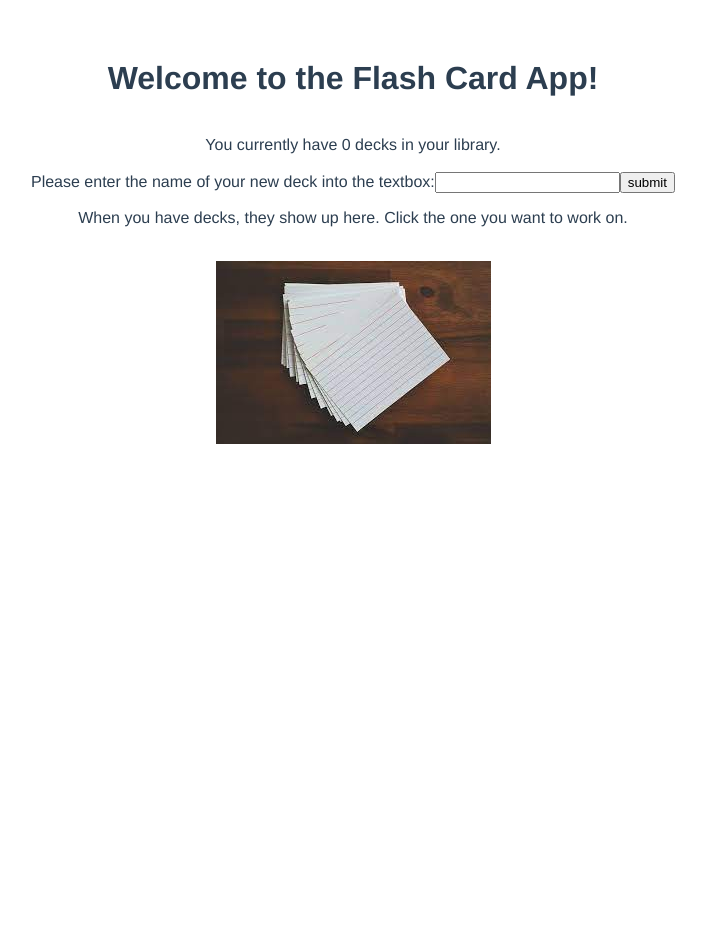
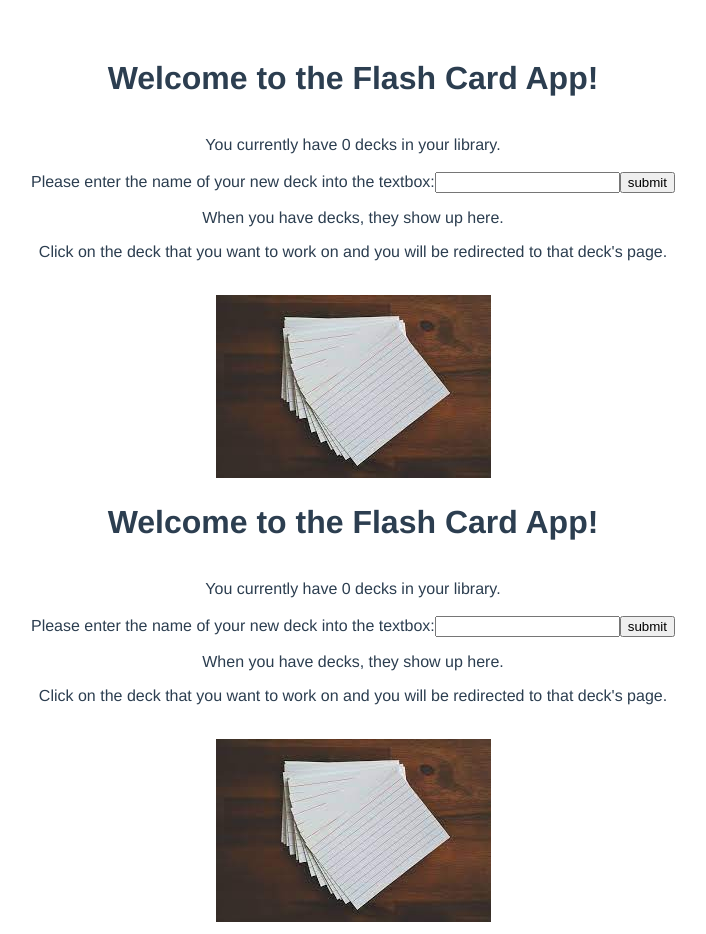
Before and after one commit to abasile1-tech/flash-card-app, a Vue app: page / in a window 1280 px wide. Shown: the whole page, without its empty margins (287-993 px from the left). Before the commit the page ends 800 px from the top, so only its background shows below. Built offline with nearby package versions, Linux system fonts and the light colour scheme.

Commit message:
I added routes, but now I have a duplicate app running on the welcome page. it is the welcome page running twice.

```diff
--- a/package.json
+++ b/package.json
@@ -9,7 +9,8 @@
   },
   "dependencies": {
     "core-js": "^3.6.5",
-    "vue": "^2.6.11"
+    "vue": "^2.6.11",
+    "vue-router": "^3.5.2"
   },
   "devDependencies": {
     "@vue/cli-plugin-babel": "~4.5.0",
--- a/src/App.vue
+++ b/src/App.vue
@@ -1,6 +1,7 @@
 <template>
   <div id="app">
     <Welcome />
+    <router-view></router-view>
   </div>
 </template>
 
--- a/src/components/Welcome.vue
+++ b/src/components/Welcome.vue
@@ -8,7 +8,8 @@
     <input type="text" v-model="deckInput" @keyup.enter="submit"/>
     <button v-on:click="submit">submit</button>
     <br>
-    <p>When you have decks, they show up here. Click the one you want to work on.</p>
+    <p>When you have decks, they show up here. </p>
+    <p>Click on the deck that you want to work on and you will be redirected to that deck's page.</p>
     <Decks :deckList="deckList"/>
     <br>
     <img src="../assets/flash_cards.png" alt="Flash Cards">
--- a/src/main.js
+++ b/src/main.js
@@ -1,8 +1,17 @@
 import Vue from 'vue'
 import App from './App.vue'
+import VueRouter from 'vue-router'
+import Routes from './routes'
+
+Vue.use(VueRouter);
+
+const router = new VueRouter({
+  routes: Routes
+});
 
 Vue.config.productionTip = false
 
 new Vue({
   render: h => h(App),
+  router:router
 }).$mount('#app')
--- /dev/null
+++ b/src/routes.js
@@ -0,0 +1,7 @@
+import Welcome from './components/Welcome.vue';
+import Decks from './components/Decks.vue';
+
+export default [
+    {path:'/',component:Welcome},
+    {path:'/decks',component:Decks}
+]
```
